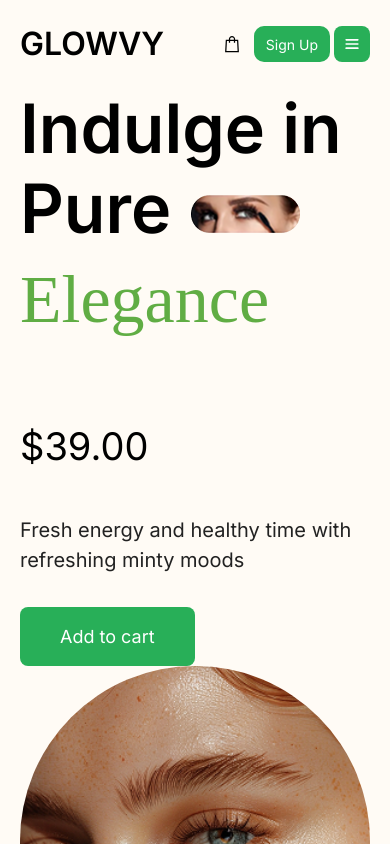
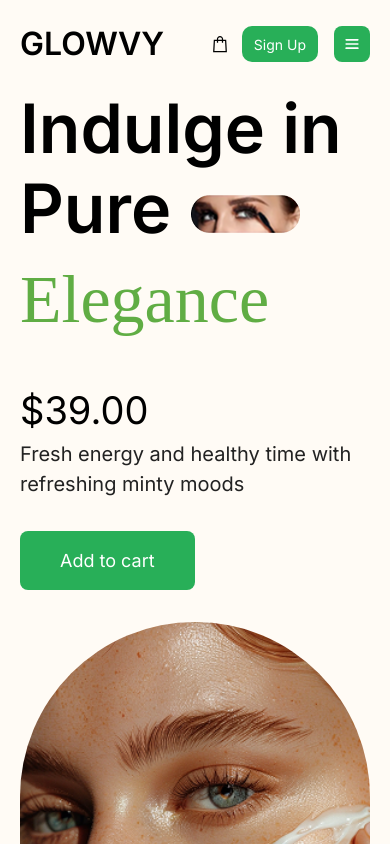
Before and after one commit to GuriWeb31/Glowvy, a React (Vite) app: page / in a window 390 px wide. Shown: the top 844 px of the page. Built offline with nearby package versions, Linux system fonts and the light colour scheme; a web font is replaced by a local one.

Commit message:
videos section updated

```diff
--- a/src/screens/Banner/index.jsx
+++ b/src/screens/Banner/index.jsx
@@ -14,9 +14,9 @@ const Banner = () => {
             <h1 className='text-[68px] leading-20 font-semibold'>Indulge in Pure<span className='inline-flex'><img src={eyes} alt='' className='w-full ml-5' /></span> </h1>
             <h1 className='elegance text-[68px] text-[#60AD44]'>Elegance</h1>
 
-            <h2 className='text-[38px] mt-17'>$39.00  </h2>
-            <p className='text-[#222222] text-[20px] mt-10 mr-4'>Fresh energy and healthy time with refreshing minty moods</p>
-            <button className='bg-[#28AF58] text-white px-10 py-4 text-[18px] rounded-[8px] mt-8'>Add to cart</button>
+            <h2 className='text-[38px] xl:mt-17 md:mt-17 lg:mt-17 sm:mt-8 mt-8'>$39.00  </h2>
+            <p className='text-[#222222] text-[20px] xl:mt-10 lg:mt-10 md:mt-10 sm:mt-0 mt-0  xl:mr-4 lg:mr-4 md:mr-4 sm:mr-0 mr-0' >Fresh energy and healthy time with refreshing minty moods</p>
+            <button className='bg-[#28AF58] text-white px-10 py-4 text-[18px] rounded-[8px] mt-8 xl:mb-0 lg:mb-0 md:mb-0 sm:mb-8 mb-8'>Add to cart</button>
           </div>
           <div className=''>
             <div className='relative animate-fadeUp '>
--- a/src/screens/Inc/Navbar.jsx
+++ b/src/screens/Inc/Navbar.jsx
@@ -1,43 +1,95 @@
-import React from 'react'
-import cart from '../../assets/images/cart.svg'
-import heart from '../../assets/images/heart.svg'
+import React, { useState, useEffect } from "react";
+import heart from "../../assets/images/heart.svg";
+import cart from "../../assets/images/cart.svg";
 
 const Navbar = () => {
+  const [isOpen, setIsOpen] = useState(false);
+  const [sticky, setSticky] = useState(false);
+
+  // Sticky scroll effect
+  useEffect(() => {
+    const handleScroll = () => {
+      if (window.scrollY > 20) {
+        setSticky(true);
+      } else {
+        setSticky(false);
+      }
+    };
+    window.addEventListener("scroll", handleScroll);
+    return () => window.removeEventListener("scroll", handleScroll);
+  }, []);
+
   return (
+    <nav
+      className={`px-5 py-5 xl:py-0 lg:py-0 md:py-0 sm:py-5 w-full z-50 transition-all duration-300
+        ${sticky ? "fixed top-0 left-0 bg-[#FFFBF5] shadow-md" : "relative"}
+      `}
+    >
+      <div className="max-w-screen-xl flex flex-wrap items-center justify-between mx-auto xl:grid xl:grid-cols-3 md:grid md:grid-cols-3 lg:grid lg:grid-cols-3 sm:block">
 
+        <a className="flex items-center justify-center text-[32px] font-semibold xl:order-2 md:order-2 lg:order-2 sm:order-1">
+          GLOWVY
+        </a>
 
-<nav class="px-5 py-5 xl:py-0 lg:py-0 md:py-0 sm:py-5">
-  <div class="max-w-screen-xl flex flex-wrap items-center justify-between mx-auto  xl:grid xl:grid-cols-3 md:grid md:grid-cols-3 lg:grid lg:grid-cols-3 sm:block sm:block">
-  <a href="" class="flex items-center space-x-3 rtl:space-x-reverse  xl:order-2 md:order-2 lg:order-2 sm:order-1 justify-center text-[32px] font-semibold">GLOWVY</a>
-  <div class="inline-flex md:order-2 space-x-3 md:space-x-0 rtl:space-x-reverse w-fit ml-auto">
+        {/* Right Icons */}
+        <div className="inline-flex md:order-2 space-x-3 md:space-x-0 w-fit ml-auto">
+          <img
+            src={heart}
+            alt="heart"
+            className="hidden xl:block lg:block md:block xl:w-[32px] lg:w-[32px] md:w-[32px] sm:w-[20px] xl:mr-6 lg:mr-6 md:mr-6 sm:mr-3 sm:hidden"
+          />
 
-        <img src={heart} alt='heart' className='hidden xl:block lg:block md:block  xl:w-[32px] lg:w-[32px] md:w-[32px] sm:w-[20px] xl:mr-6 lg:mr-6 md:mr-6 sm:mr-3 sm:hidden'/>
-        <img src={cart} alt='cart' className=' xl:w-[32px] lg:w-[32px] md:w-[32px] sm:w-[20px] xl:mr-10 lg:mr-10 md:mr-10 sm:mr-3'/>
+          <img
+            src={cart}
+            alt="cart"
+            className="xl:w-[32px] lg:w-[32px] md:w-[32px] sm:w-[20px] xl:mr-10 lg:mr-10 md:mr-10 sm:mr-3"
+          />
 
-      <button type="button" class="text-white bg-[#28af58]  px-3 py-0  xl:px-8 xl:py-3 md:px-8 md:py-3 lg:px-8 lg:py-3 sm:px-3 sm:py-0 rounded-[10px] mr-0 ml-auto sign-up xl:mr-0 lg:mr-0 md:mr-0 sm:mr-0 text-[14px] xl:text-[16px] lg:text-[16px] md:text-[16px] sm:text-[14px]">Sign Up</button>
-      <button data-collapse-toggle="navbar-cta" type="button" class="inline-flex items-center p-2 w-9 h-9 justify-center text-sm text-body rounded-base md:hidden hover:bg-neutral-secondary-soft hover:text-heading focus:outline-none focus:ring-2 focus:ring-neutral-tertiary bg-[#28AF58] text-[#fff] ml-1 rounded-[8px]" aria-controls="navbar-cta" aria-expanded="false">
-        <span class="sr-only">Open main menu</span>
-        <svg class="w-6 h-6" aria-hidden="true" xmlns="http://www.w3.org/2000/svg" width="24" height="24" fill="none" viewBox="0 0 24 24"><path stroke="currentColor" stroke-linecap="round" stroke-width="2" d="M5 7h14M5 12h14M5 17h14"/></svg>
+          <button className="text-white bg-[#28af58] px-3 py-0 xl:px-8 xl:py-3 md:px-8 md:py-3 lg:px-8 lg:py-3 sm:px-3 sm:py-0 rounded-[10px] text-[14px] xl:text-[16px]">
+            Sign Up
+          </button>
+
+          {/* Toggle Button */}
+          <button
+            type="button"
+            onClick={() => setIsOpen(!isOpen)}
+            className="inline-flex items-center p-2 w-9 h-9 justify-center text-sm rounded-[8px] md:hidden bg-[#28AF58] text-[#fff] ml-1"
+          >
+            <svg className="w-6 h-6" xmlns="http://www.w3.org/2000/svg" fill="none" viewBox="0 0 24 24">
+              <path stroke="currentColor" strokeLinecap="round" strokeWidth="2" d="M5 7h14M5 12h14M5 17h14" />
+            </svg>
           </button>
         </div>
-  <div class="items-center justify-start hidden w-full md:flex md:w-auto md:order-1 py-5" id="navbar-cta">
-    <ul class="flex space-x-10">
+
+        {/* MENU ITEMS */}
+        <div
+          className={`items-center justify-start w-full md:flex md:w-auto md:order-1 py-5 transition-all duration-300 ${
+            isOpen ? "block" : "hidden"
+          }`}
+          id="navbar-cta"
+        >
+          <ul className="flex flex-col md:flex-row space-y-4 md:space-y-0 md:space-x-10">
             <li>
-        <a href="#" class="block py-2 text-[#222222] hover:text-[#000] duration-300" aria-current="page">Category</a>
+              <a href="#" className="block py-2 text-[#222] hover:text-[#000] duration-300">
+                Category
+              </a>
             </li>
             <li>
-        <a href="#" class="block py-2 text-[#222222] hover:text-[#000] duration-300">Lifestyle</a>
+              <a href="#" className="block py-2 text-[#222] hover:text-[#000] duration-300">
+                Lifestyle
+              </a>
             </li>
             <li>
-        <a href="#" class="block py-2 text-[#222222] hover:text-[#000] duration-300">Brands</a>
+              <a href="#" className="block py-2 text-[#222] hover:text-[#000] duration-300">
+                Brands
+              </a>
             </li>
-
           </ul>
         </div>
+
       </div>
     </nav>
+  );
+};
 
-  )
-}
-
-export default Navbar
+export default Navbar;
--- a/src/screens/Videos/index.jsx
+++ b/src/screens/Videos/index.jsx
@@ -8,8 +8,13 @@ const Videos = () => {
   const sectionRef = useRef(null);
   const [visible, setVisible] = useState(false);
 
-  // 👇 Observer for scroll animation
   useEffect(() => {
+    // 📌 Mobile Fix — On reload, show images instantly
+    if (window.innerWidth < 768) {
+      setVisible(true);
+      return;
+    }
+
     const observer = new IntersectionObserver(
       ([entry]) => {
         if (entry.isIntersecting) setVisible(true);
@@ -40,9 +45,9 @@ const Videos = () => {
               key={index}
               className={`transition-all duration-700 rounded-[12px]
               ${visible ? "opacity-100 translate-y-0" : "opacity-0 translate-y-10"}
-              `}
+            `}
               style={{
-                transitionDelay: `${index * 200}ms`, // 👈 stagger delay
+                transitionDelay: `${index * 200}ms`,
               }}
             >
               <img src={img} alt="" className="rounded-[12px]" />
```
Lines whose indentation alone changed are shown as unchanged.
